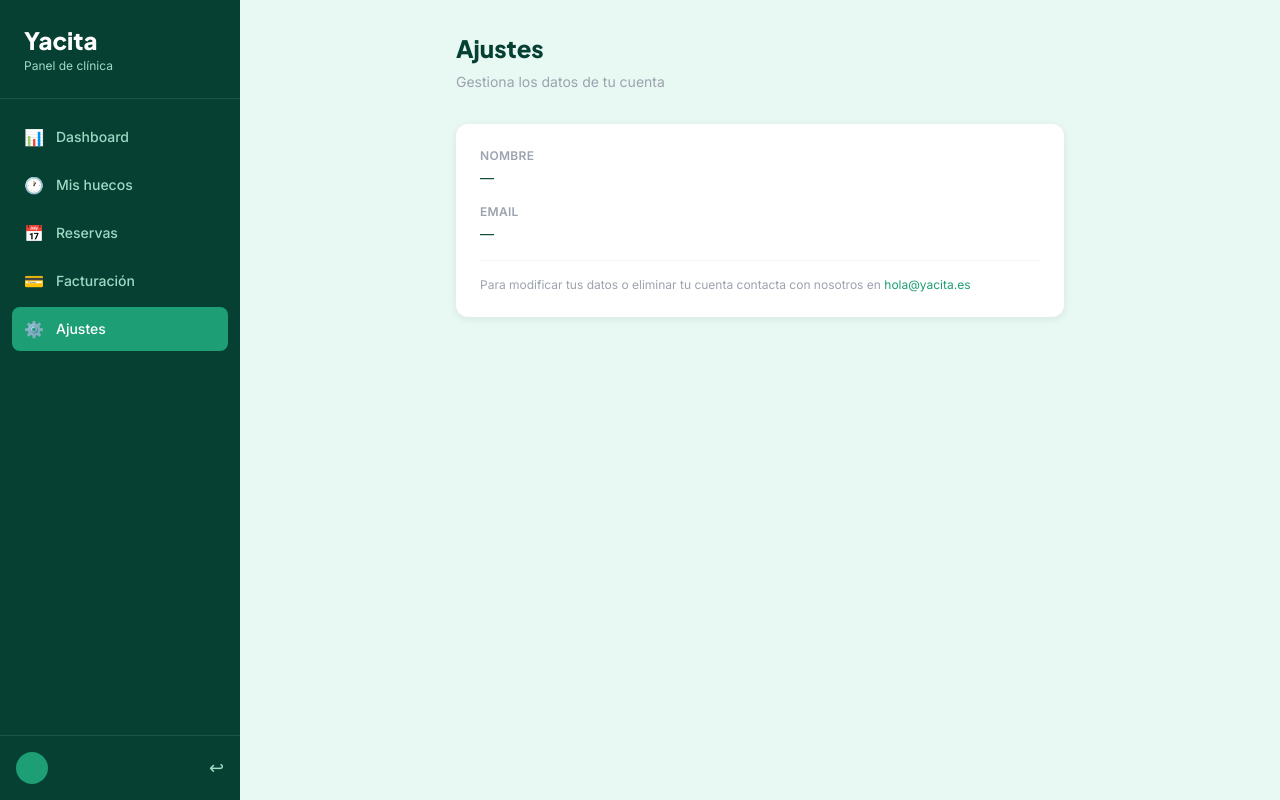
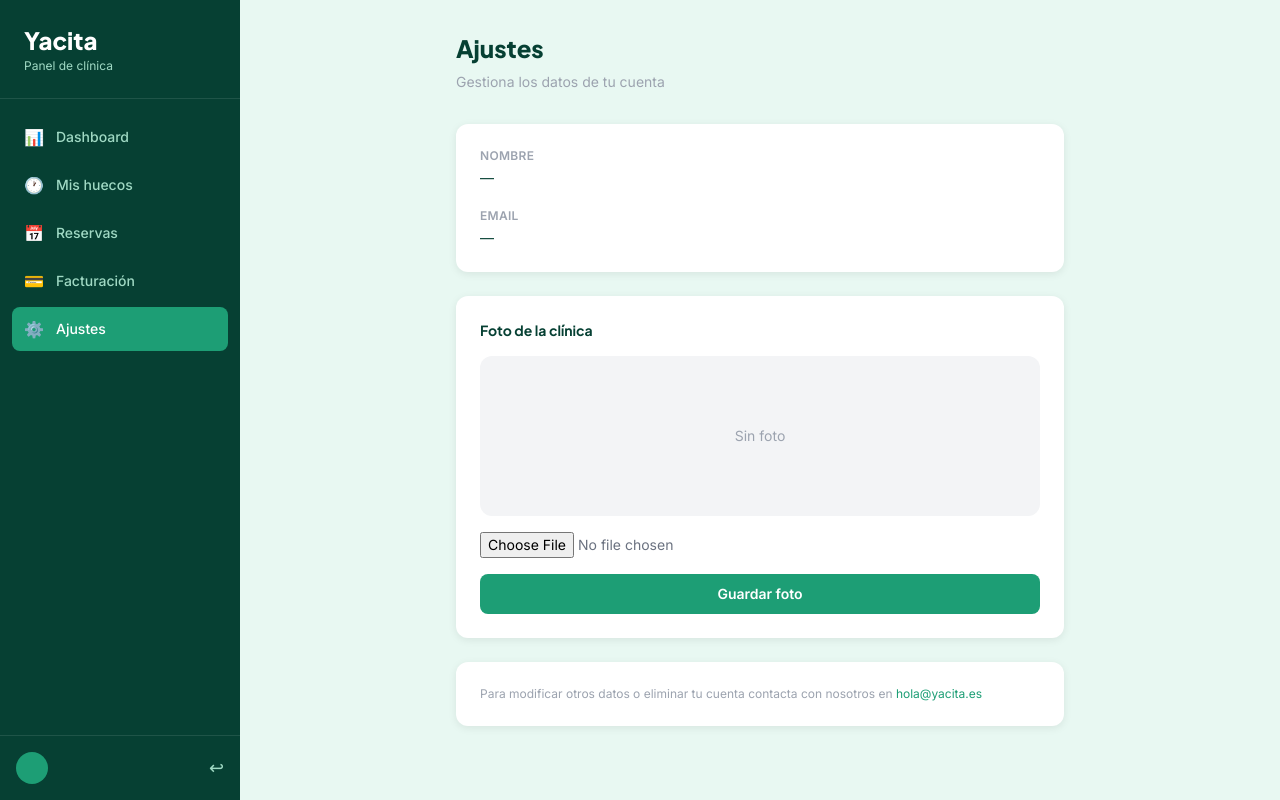
Before and after one commit to vann4413-coder/yacita, a Next.js app in the folder apps/web/: page /clinic/settings in a window 1280 px wide. Built offline with nearby package versions, Linux system fonts and the light colour scheme; no server answers.

Commit message:
Update page.tsx

```diff
--- a/apps/web/app/clinic/settings/page.tsx
+++ b/apps/web/app/clinic/settings/page.tsx
@@ -1,16 +1,56 @@
 'use client';
 
+import { useState, useEffect } from 'react';
 import { useAuthStore } from '../../../store/auth';
+import { api } from '../../../lib/api';
+import { Button } from '../../../components/ui/Button';
 
 export default function SettingsPage() {
-  const { user } = useAuthStore();
+  const { user, clinicId } = useAuthStore();
+  const [clinic, setClinic] = useState<{ name: string; address: string; description: string; photos: string[] } | null>(null);
+  const [photoPreview, setPhotoPreview] = useState<string>('');
+  const [saving, setSaving] = useState(false);
+  const [saved, setSaved] = useState(false);
+
+  useEffect(() => {
+    if (clinicId) {
+      api.get(`/clinics/${clinicId}`).then((res) => {
+        setClinic(res.data.data);
+        if (res.data.data.photos?.[0]) setPhotoPreview(res.data.data.photos[0]);
+      }).catch(() => {});
+    }
+  }, [clinicId]);
+
+  function handlePhotoChange(e: React.ChangeEvent<HTMLInputElement>) {
+    const file = e.target.files?.[0];
+    if (!file) return;
+    const reader = new FileReader();
+    reader.onload = (ev) => {
+      const base64 = ev.target?.result as string;
+      setPhotoPreview(base64);
+    };
+    reader.readAsDataURL(file);
+  }
+
+  async function handleSavePhoto() {
+    if (!photoPreview || !clinicId) return;
+    setSaving(true);
+    try {
+      await api.patch(`/clinics/${clinicId}`, { photos: [photoPreview] });
+      setSaved(true);
+      setTimeout(() => setSaved(false), 3000);
+    } catch {
+    } finally {
+      setSaving(false);
+    }
+  }
 
   return (
     <div className="p-8 max-w-2xl mx-auto">
       <h1 className="text-2xl font-extrabold font-heading text-ytext mb-2">Ajustes</h1>
       <p className="text-sm text-gray-400 font-body mb-8">Gestiona los datos de tu cuenta</p>
 
-      <div className="bg-white rounded-card shadow-soft p-6 flex flex-col gap-4">
+      <div className="bg-white rounded-card shadow-soft p-6 flex flex-col gap-5 mb-6">
         <div>
           <p className="text-xs font-semibold text-gray-400 font-body uppercase tracking-wide mb-1">Nombre</p>
           <p className="text-sm font-body text-ytext">{user?.name ?? '—'}</p>
@@ -19,9 +59,39 @@
           <p className="text-xs font-semibold text-gray-400 font-body uppercase tracking-wide mb-1">Email</p>
           <p className="text-sm font-body text-ytext">{user?.email ?? '—'}</p>
         </div>
-        <div className="pt-4 border-t border-gray-100">
-          <p className="text-xs text-gray-400 font-body">Para modificar tus datos o eliminar tu cuenta contacta con nosotros en <a href="mailto:hola@yacita.es" className="text-primary hover:underline">hola@yacita.es</a></p>
-        </div>
+        {clinic && (
+          <div>
+            <p className="text-xs font-semibold text-gray-400 font-body uppercase tracking-wide mb-1">Clínica</p>
+            <p className="text-sm font-body text-ytext">{clinic.name}</p>
+          </div>
+        )}
+      </div>
+
+      <div className="bg-white rounded-card shadow-soft p-6 flex flex-col gap-4">
+        <p className="text-sm font-bold font-heading text-ytext">Foto de la clínica</p>
+
+        {photoPreview ? (
+          <img src={photoPreview} alt="Foto clínica" className="w-full h-40 object-cover rounded-xl" />
+        ) : (
+          <div className="w-full h-40 bg-gray-100 rounded-xl flex items-center justify-center text-gray-400 text-sm font-body">
+            Sin foto
+          </div>
+        )}
+
+        <input type="file" accept="image/*" onChange={handlePhotoChange} className="text-sm text-gray-500 font-body" />
+
+        {saved && <p className="text-sm text-green-600 font-body">✓ Foto guardada correctamente</p>}
+
+        <Button onClick={handleSavePhoto} loading={saving} fullWidth>
+          Guardar foto
+        </Button>
+      </div>
+
+      <div className="mt-6 bg-white rounded-card shadow-soft p-6">
+        <p className="text-xs text-gray-400 font-body">
+          Para modificar otros datos o eliminar tu cuenta contacta con nosotros en{' '}
+          <a href="mailto:hola@yacita.es" className="text-primary hover:underline">hola@yacita.es</a>
+        </p>
       </div>
     </div>
   );
```
